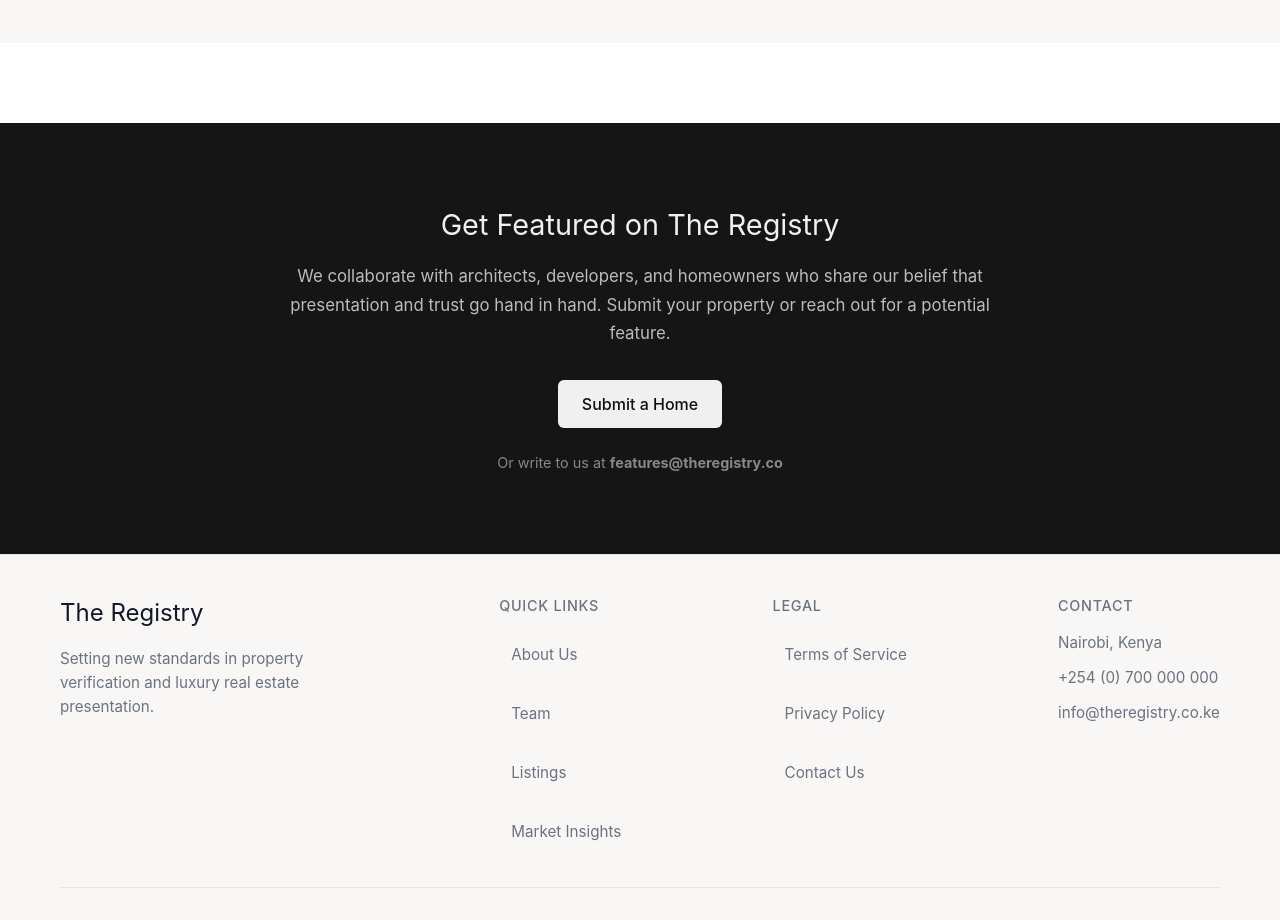
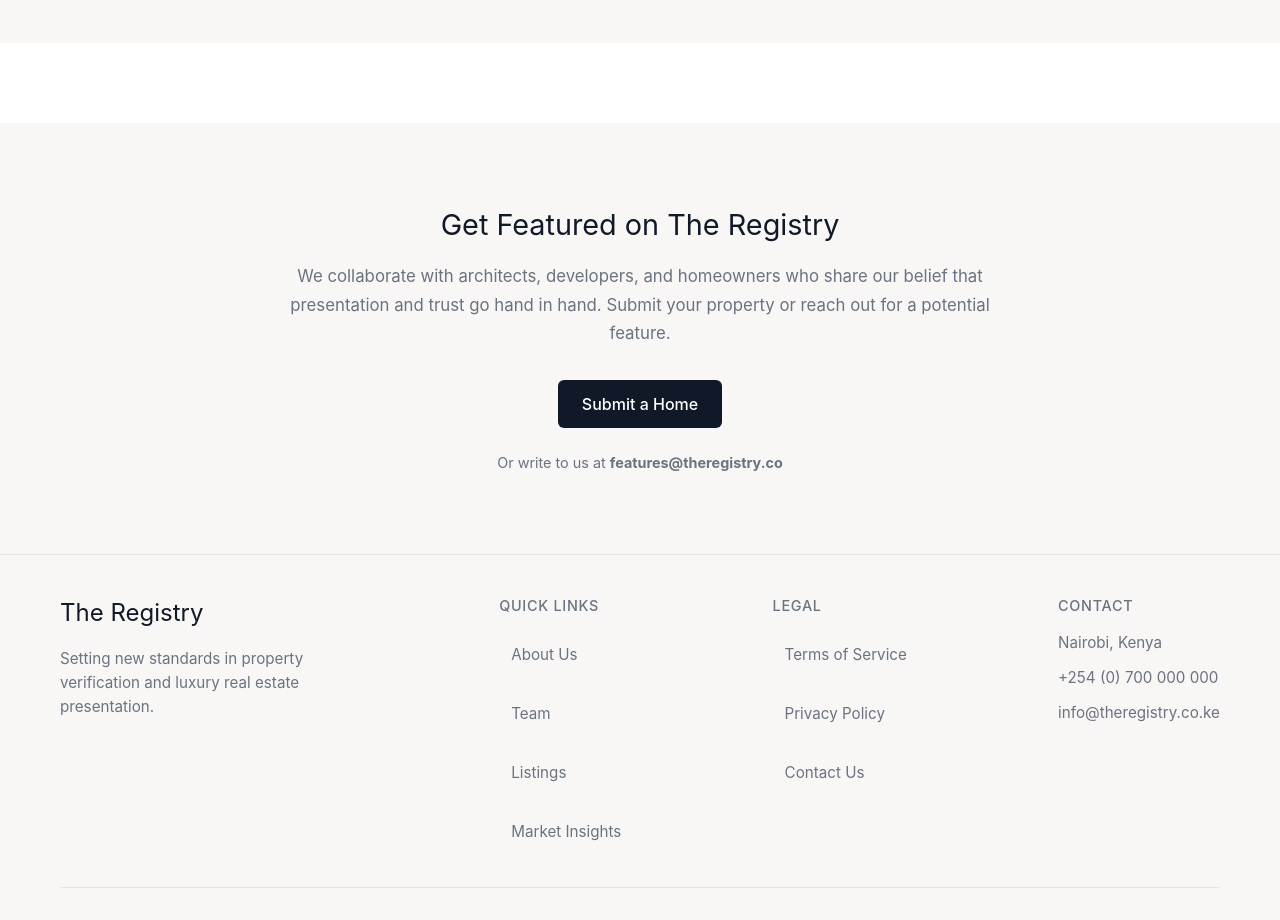
Before and after one commit to RonKG/verity-site, a Next.js app: page /listings in a window 1280 px wide. Shown: the part 4360-5280 px from the top of the page. Built offline with nearby package versions, Linux system fonts and the light colour scheme.

Commit message:
feat(theme): migrate FeatureTeaser component to use CSS theme variables

```diff
--- a/components/FeatureTeaser.jsx
+++ b/components/FeatureTeaser.jsx
@@ -2,11 +2,12 @@ export default function FeatureTeaser() {
   return (
     <section
       style={{
-        backgroundColor: "#151515",
+        backgroundColor: "var(--theme-surface)",
         padding: "80px 20px",
         textAlign: "center",
-        color: "#f0f0f0",
+        color: "var(--theme-text)",
         marginTop: "80px",
+        transition: 'background-color 0.3s ease, color 0.3s ease'
       }}
     >
       <h2
@@ -14,17 +15,19 @@ export default function FeatureTeaser() {
           fontSize: "1.8rem",
           fontWeight: "400",
           marginBottom: "1rem",
+          transition: 'color 0.3s ease'
         }}
       >
         Get Featured on The Registry
       </h2>
       <p
         style={{
-          color: "#bcbcbc",
+          color: "var(--theme-text-muted)",
           maxWidth: "700px",
           margin: "0 auto 2rem auto",
           fontSize: "1.05rem",
           lineHeight: "1.7",
+          transition: 'color 0.3s ease'
         }}
       >
         We collaborate with architects, developers, and homeowners who share our
@@ -36,21 +39,30 @@ export default function FeatureTeaser() {
         href="mailto:features@theregistry.co"
         style={{
           display: "inline-block",
-          backgroundColor: "#f0f0f0",
-          color: "#0e0e0e",
+          backgroundColor: "var(--theme-text)",
+          color: "var(--theme-bg)",
           padding: "12px 24px",
           borderRadius: "6px",
           fontWeight: "500",
           textDecoration: "none",
-          transition: "background-color 0.3s ease",
+          transition: "background-color 0.3s ease, color 0.3s ease",
         }}
-        onMouseOver={(e) => (e.target.style.backgroundColor = "#ddd")}
-        onMouseOut={(e) => (e.target.style.backgroundColor = "#f0f0f0")}
+        onMouseOver={(e) => {
+          e.target.style.backgroundColor = "var(--theme-text-muted)";
+        }}
+        onMouseOut={(e) => {
+          e.target.style.backgroundColor = "var(--theme-text)";
+        }}
       >
         Submit a Home
       </a>
 
-      <p style={{ color: "#888", fontSize: "0.9rem", marginTop: "1.5rem" }}>
+      <p style={{
+        color: "var(--theme-text-muted)",
+        fontSize: "0.9rem",
+        marginTop: "1.5rem",
+        transition: 'color 0.3s ease'
+      }}>
         Or write to us at <b>features@theregistry.co</b>
       </p>
     </section>
```
